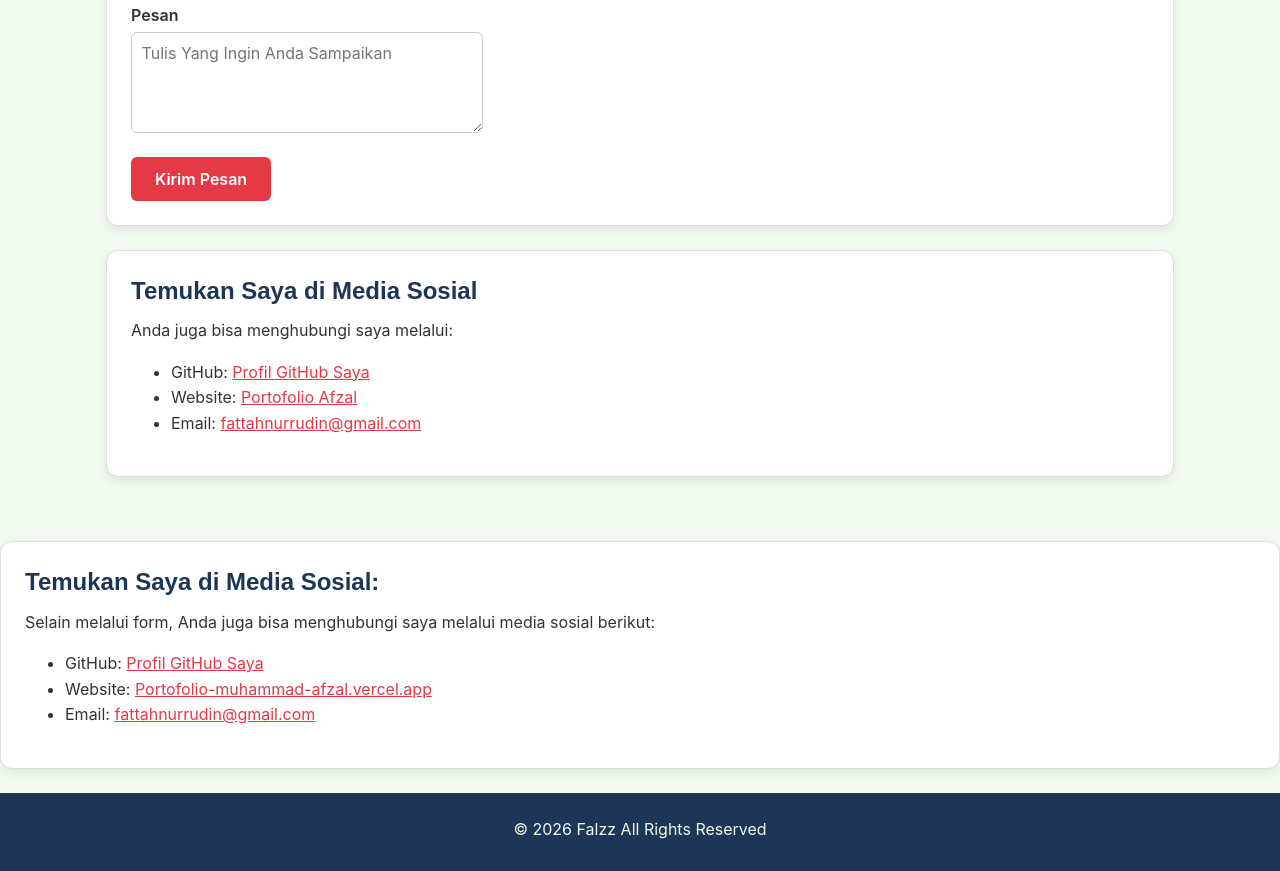
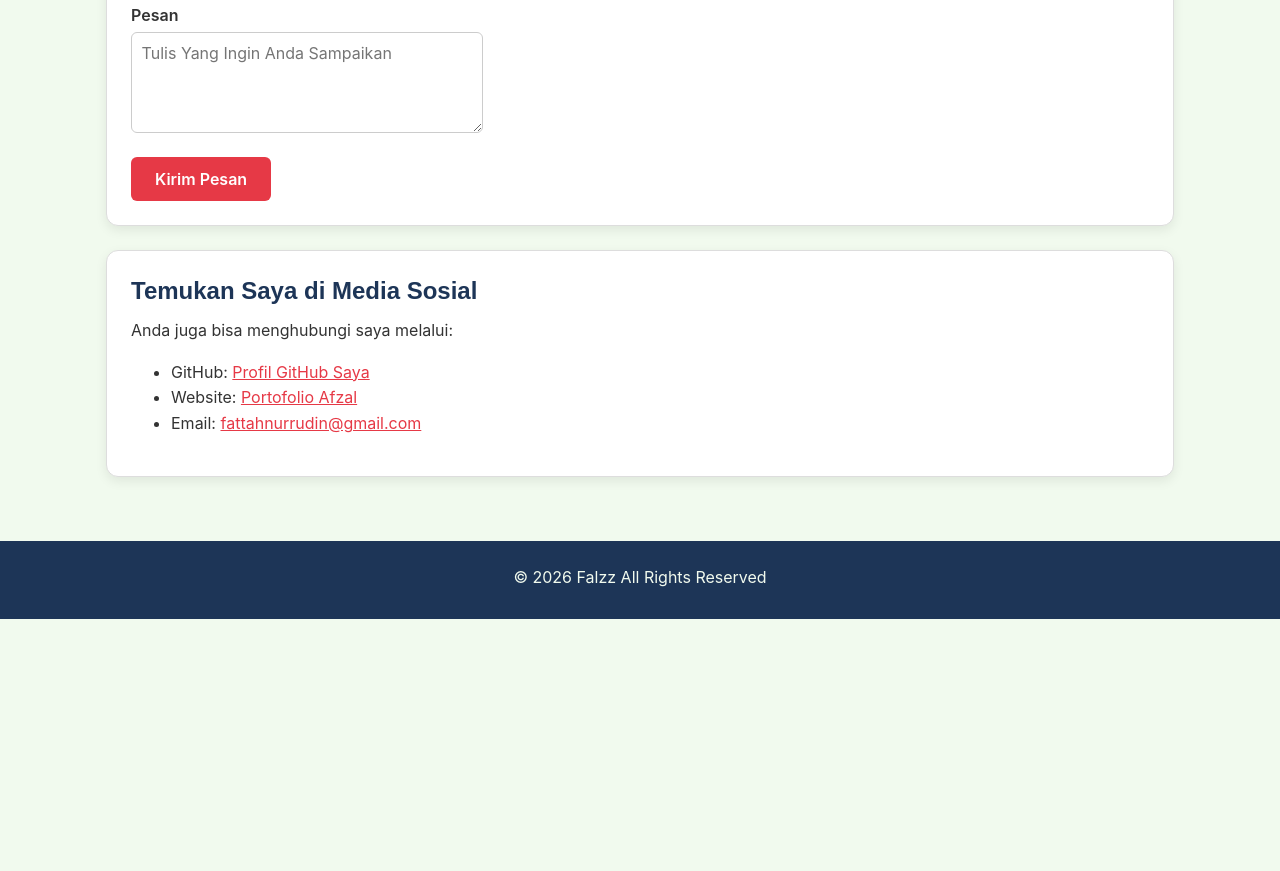
Before and after one commit to afzal-lgtm/portofolio, a plain HTML site: page porto/kontak.html in a window 1280 px wide. Shown: the part 570-1441 px from the top of the page. After the commit the page ends 1189 px from the top, so only its background shows below. Drawn offline with Linux system fonts and the light colour scheme.

Commit message:
fix: hapus kartu media sosial ganda

```diff
--- a/porto/kontak.html
+++ b/porto/kontak.html
@@ -68,14 +68,7 @@
       </section>
     </div>
   </main>
-  <section class="kartu">
-        <h2>Temukan Saya di Media Sosial:</h2>
-        <p>Selain melalui form, Anda juga bisa menghubungi saya melalui media sosial berikut:</p>
-        <ul>
-          <li>GitHub: <a href="https://github.com/afzal-lgtm" target="_blank">Profil GitHub Saya</a></li>
-          <li>Website: <a href="https://portofolio-muhammad-afzal.vercel.app/" target="_blank">Portofolio-muhammad-afzal.vercel.app</a></li>
-          <li>Email: <a href="mailto:fattahnurrudin@gmail.com">fattahnurrudin@gmail.com</a></li>
-      </section>
+
 
   <footer>
     <p>&copy; 2026 Falzz All Rights Reserved</p>
```
